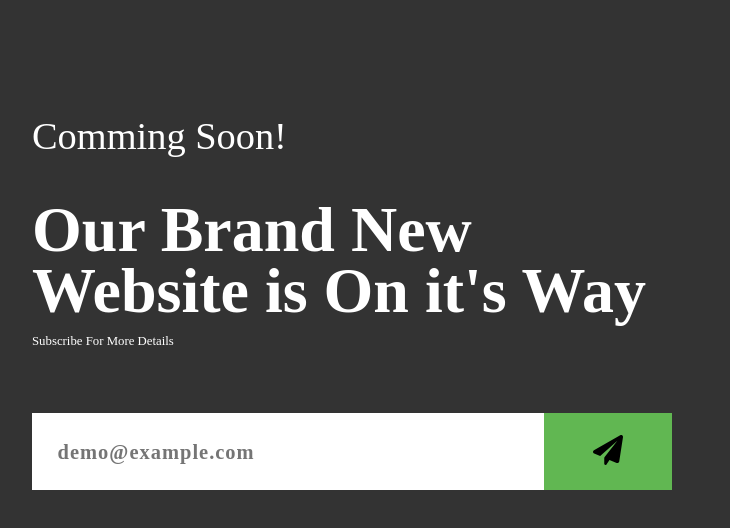
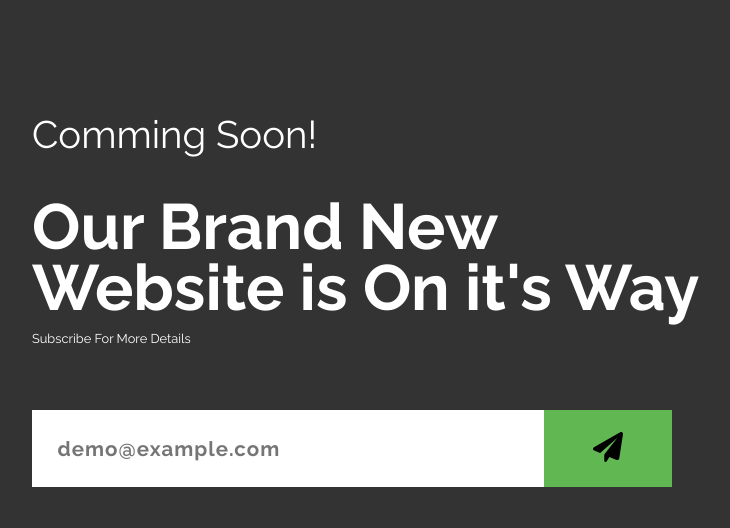
Before and after one commit to tech-shamp/RecieveEmails, a website: page public/index.html in a window 1280 px wide. Shown: the whole page, without its empty margins (96-826 px from the left). Drawn offline with Linux system fonts and the light colour scheme.

Commit message:
woff2 font format is working now, i have to use latin version

```diff
--- a/public/style.css
+++ b/public/style.css
@@ -1,16 +1,15 @@
 /* FONT FACE RULE */
 @font-face {
   font-family: "Heavy";
-  src: url("fonts/Poppins-Bold.ttf");
+  src: url(fonts/poppins.woff2) format("woff2");
 }
 @font-face {
   font-family: "Regular";
-  /* src: url("fonts/Raleway-Regular.ttf"); */
-  src: url("fonts/Mont.woff2") format("woff2");
+  src: url(fonts/raleway300.woff2) format("woff2");
 }
 @font-face {
   font-family: "Light";
-  src: url("fonts/Raleway-Thin.ttf");
+  src: url(fonts/raleway400.woff2) format("woff2");
 }
 
 /* Root */
```
Also changed, not shown: public/fonts/Mont.woff2 (deleted), public/fonts/Poppins-Bold.ttf (deleted), public/fonts/Raleway-Regular.ttf (deleted), public/fonts/Raleway-Thin.ttf (deleted), public/fonts/poppins.woff2 (added), public/fonts/raleway300.woff2 (added), public/fonts/raleway400.woff2 (added).
